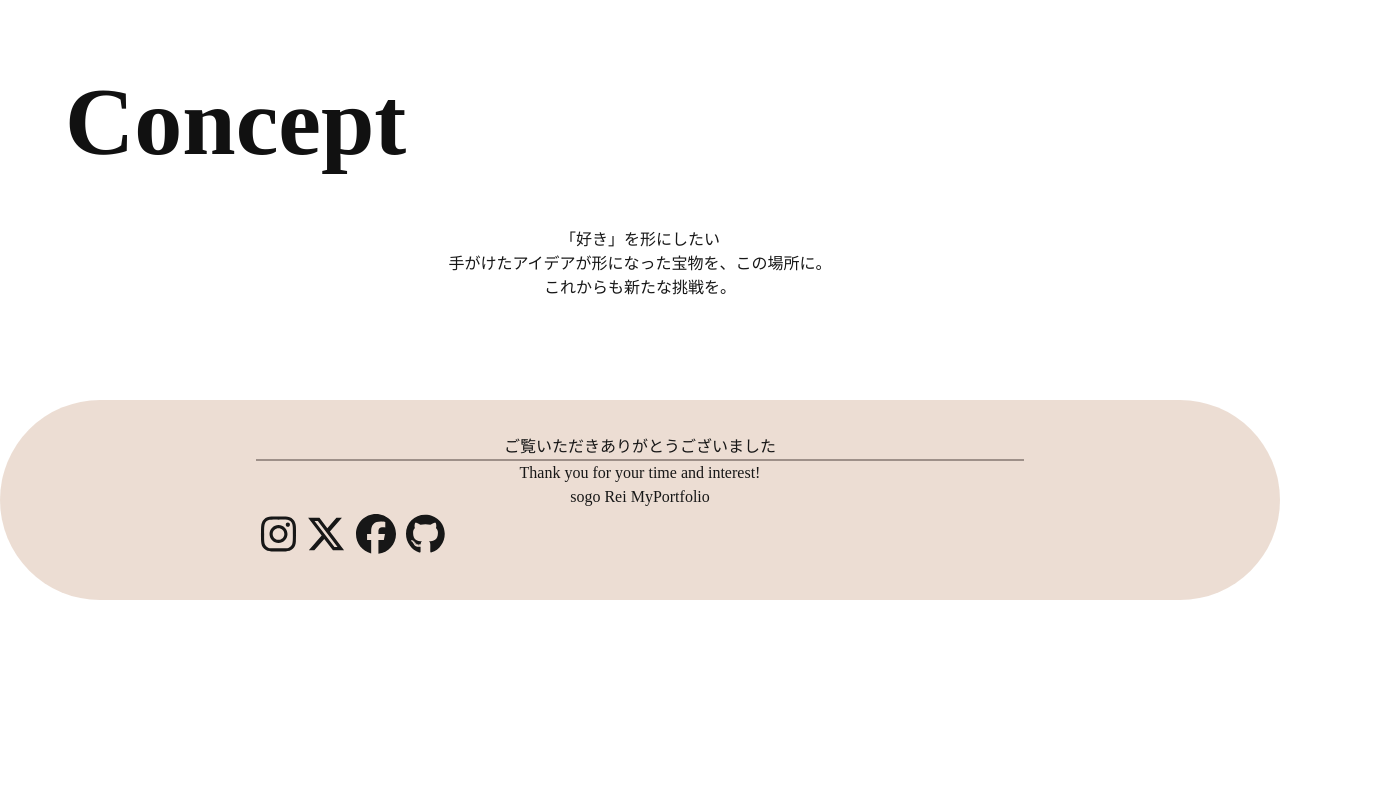
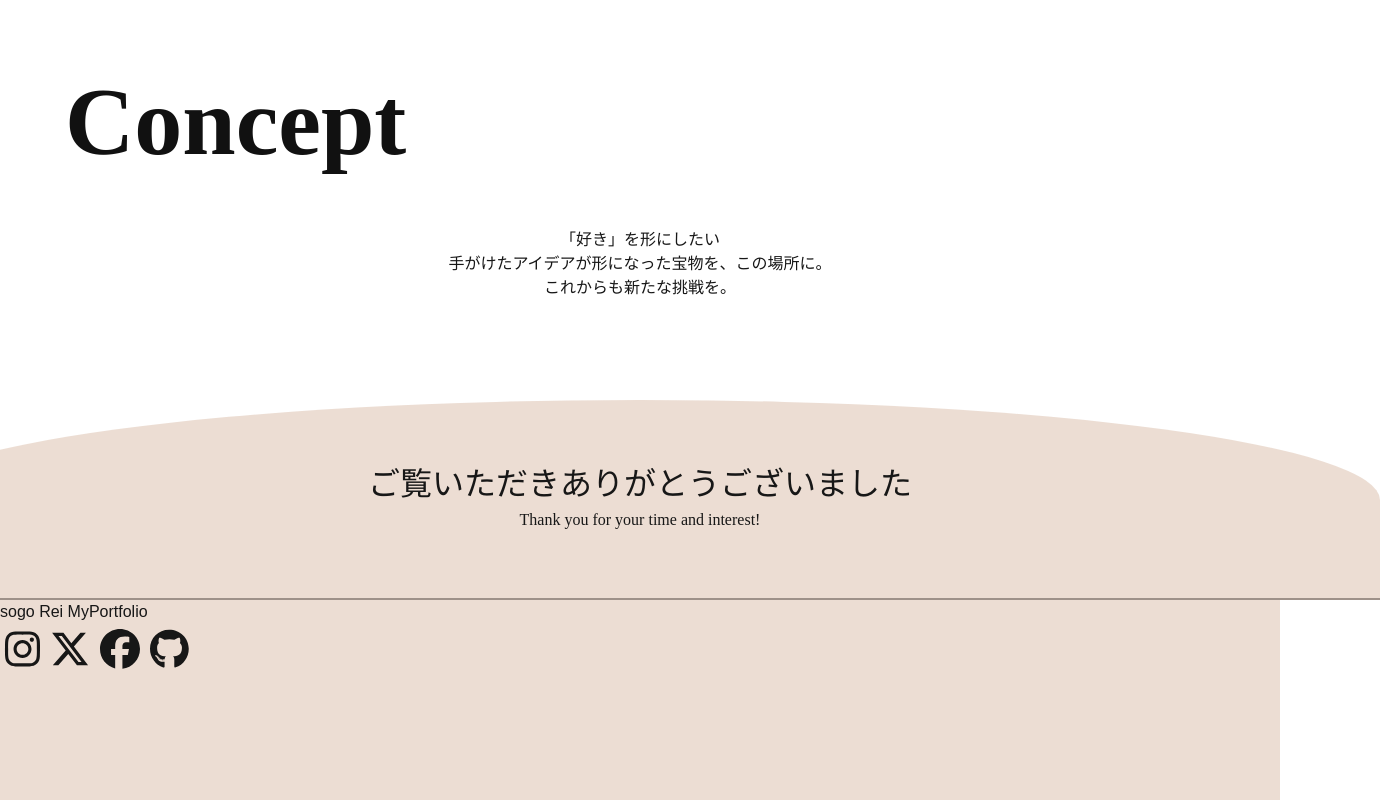
Before and after one commit to Yiwashi/kitaQdenkiHP, a Next.js app: page / in a window 1280 px wide. Shown: the part 3589-4389 px from the top of the page, 1380 px wide, since content can reach past the window. Before the commit the page ends 4189 px from the top, so only its background shows below. Built offline with nearby package versions, Linux system fonts and the light colour scheme.

Commit message:
adjust footer

```diff
--- a/src/app/components/footer/footer.module.css
+++ b/src/app/components/footer/footer.module.css
@@ -1,34 +1,37 @@
 .footercircle {
     height:200px;
-    border-radius:800px ;
+    background: #e1cabba4;/*#e1cabba4*/
+    border-top-left-radius: 50%;
+    border-top-right-radius: 50%;
+    margin-left: -100px;
+    margin-right: -100px;
+    padding-left: 100px;
+    padding-right: 100px;
+    border-bottom:2px solid rgba(114, 103, 96, 0.64);
+  }
+
+
+.footerbox {
+    height:200px;
     background: #e1cabba4;
-    display:flex;
-    text-align: center;
-    justify-content: center;
-    align-items:center;
-  }
+}
 
 .footertext{
     width:60%;
 }
-.footermain{
+.footermainText{
+    display:flex;
+    flex-direction:column;
     font-family:'Zen';
     font-size:2rem;
-    border-bottom:2px solid rgba(114, 103, 96, 0.64);
+    text-align: center;
+    padding:60px;
 }
 .footermain{
-    font-family:'Zen';
-    font-size:1rem;
+    font-size:2rem;
 }
 .footermain2{
-    font-family:'Zen';
-    display:flex;
-    gap:100px;
-    flex-direction:row;
-    hight:300px;
-    text-align: center;
-    justify-content: center;
-    align-items:center;
+    font-size:1rem;
 }
 .fottericons{
     display:flex;
--- a/src/app/components/footer/footer.tsx
+++ b/src/app/components/footer/footer.tsx
@@ -10,9 +10,14 @@ export default function Fotter() {
         <div>
             <div className={fotterstyles.fotter}>
                 <div className={fotterstyles.footercircle}>
-                    <div className={fotterstyles.footertext}>
+                    <div className={fotterstyles.footermainText}>
                         <div className={fotterstyles.footermain}>ご覧いただきありがとうございました</div>
                         <div className={fotterstyles.footermain2}>Thank you for your time and interest!</div>
+                    </div>
+                </div>
+                    <div className={fotterstyles.footerbox}>
+                        <div className={fotterstyles.footertext}>
+
                             <div className={fotterstyles.footermain2}>sogo Rei MyPortfolio</div>
                                 <div className={fotterstyles.fottericons}>
                                     <Link href="https://www.instagram.com/0_s0g0" >
@@ -31,6 +36,7 @@ export default function Fotter() {
 
                         </div>
                     </div>
+
             </div>
         </div>
       )
```
Lines whose indentation alone changed are shown as unchanged.
